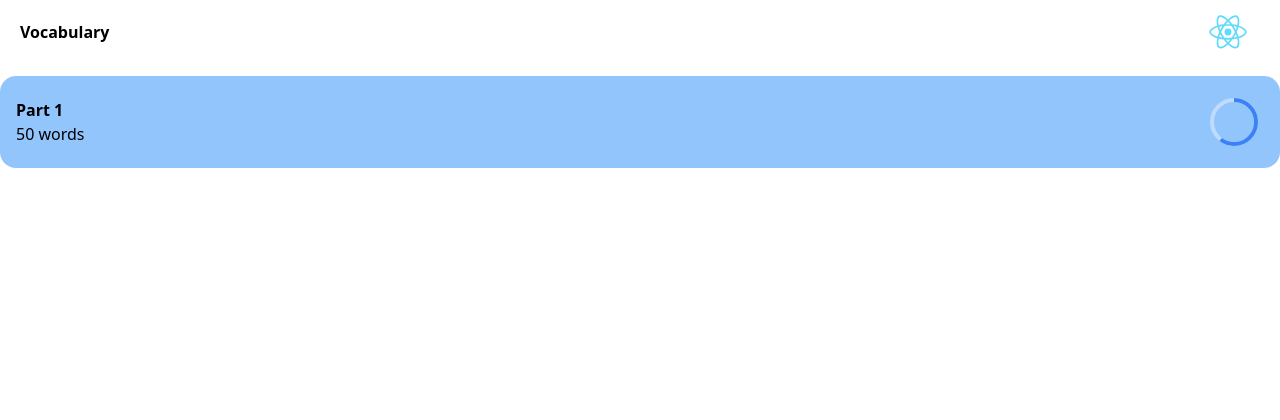
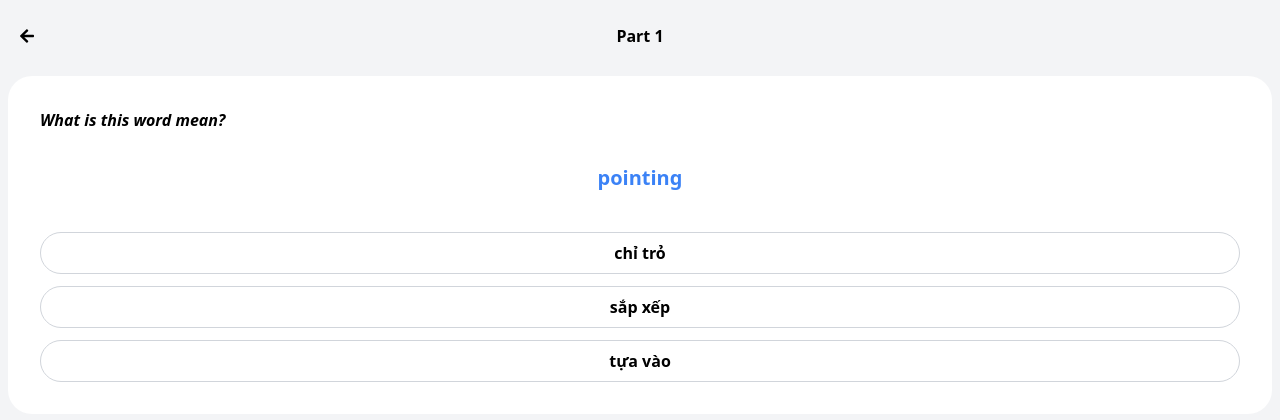
Before and after one commit to namdq2/voca-toeic, a React (Create React App) app: page /practicing in a window 1280 px wide. Shown: the top 420 px of the page. Built offline with nearby package versions, Linux system fonts and the light colour scheme.

Commit message:
added basic route

```diff
--- a/package.json
+++ b/package.json
@@ -12,6 +12,7 @@
     "@testing-library/user-event": "^12.8.3",
     "react": "^17.0.2",
     "react-dom": "^17.0.2",
+    "react-router-dom": "^5.2.0",
     "react-scripts": "4.0.3",
     "web-vitals": "^1.1.2"
   },
--- /dev/null
+++ b/src/App.js
@@ -0,0 +1,22 @@
+import { BrowserRouter, Route, Switch } from 'react-router-dom';
+import Home from './modules/home';
+import Practicing from './modules/practicing';
+
+function App() {
+  return (
+    <BrowserRouter>
+      <div className="bg-gray-100 h-screen pt-1">
+        <Switch>
+          <Route exact path="/">
+            <Home />
+          </Route>
+          <Route path="/practicing">
+            <Practicing />
+          </Route>
+        </Switch>
+      </div>
+    </BrowserRouter>
+  );
+}
+
+export default App;
--- a/src/components/header/header-back/index.js
+++ b/src/components/header/header-back/index.js
@@ -1,18 +1,18 @@
 import { FontAwesomeIcon } from '@fortawesome/react-fontawesome';
 import { faArrowLeft } from '@fortawesome/free-solid-svg-icons'
+import { Link } from 'react-router-dom';
 
 function HeaderBack(props) {
   const { title } = props;
   return (
     <div className="flex p-5 h-16 items-center">
       <div className="flex-1">
-                <FontAwesomeIcon icon={faArrowLeft} />
+        <Link to="/"><FontAwesomeIcon icon={faArrowLeft} /></Link>
       </div>
       <div className="font-bold">
         {title}
       </div>
       <div className="flex-1">
-
       </div>
     </div>
   );
--- a/src/components/header/index.js
+++ b/src/components/header/index.js
@@ -1,12 +1,14 @@
+import { Link } from "react-router-dom";
+
 function Header(props) {
-    const {title, logo} = props;
+    const { title, logo } = props;
     return (
         <div className="flex flex-row items-center pl-5 pr-5">
             <div className="flex-grow">
-                <h1 className="font-bold">{title}</h1>
+                <Link to="/"><h1 className="font-bold">{title}</h1></Link>
             </div>
             <div>
-                <img className="w-16 h-16" alt={title} src={logo} />
+                <Link to="/"><img className="w-16 h-16" alt={title} src={logo} /></Link>
             </div>
         </div>
     );
--- a/src/index.js
+++ b/src/index.js
@@ -2,11 +2,11 @@ import React from 'react';
 import ReactDOM from 'react-dom';
 import './index.css';
 import reportWebVitals from './reportWebVitals';
-import Home from './modules/home';
+import App from './App';
 
 ReactDOM.render(
   <React.StrictMode>
-    <Home />
+    <App />
   </React.StrictMode>,
   document.getElementById('root')
 );
--- a/src/modules/home/index.js
+++ b/src/modules/home/index.js
@@ -1,13 +1,19 @@
+import { Link } from 'react-router-dom';
 import Header from '../../components/header';
 import PartItem from '../../components/part-item';
+import QuestionContainer from '../../components/question-container';
 import logo from '../../images/logo.svg';
 
 function Home() {
   return (
     <div className="flex justify-center max-w">
       <div className="container ">
-        <Header title="Vocabulary" logo={logo} />
-        <PartItem color="bg-blue-300" name="Part 1" description="50 words" progress="60" />
+        <QuestionContainer>
+          <Header title="Vocabulary" logo={logo} />
+          <Link to="/practicing">
+            <PartItem color="bg-blue-300" name="Part 1" description="50 words" progress="60" />
+          </Link>
+        </QuestionContainer>
       </div>
     </div>
   );
--- a/src/modules/practicing/index.js
+++ b/src/modules/practicing/index.js
@@ -3,10 +3,11 @@ import QuestionContainer from '../../components/question-container';
 import Option from '../../components/option';
 import Word from '../../components/word';
 
+
 function Practicing() {
     return (
         <div className="flex justify-center max-w">
-            <div className="container bg-gray-100">
+            <div className="container">
                 <HeaderBack title={"Part 1"}></HeaderBack>
                 <div className="p-2">
                     <QuestionContainer>
```
Also changed, not shown: 1 other file (tests, documents, lock files or other folders). Lines whose indentation alone changed are shown as unchanged.
